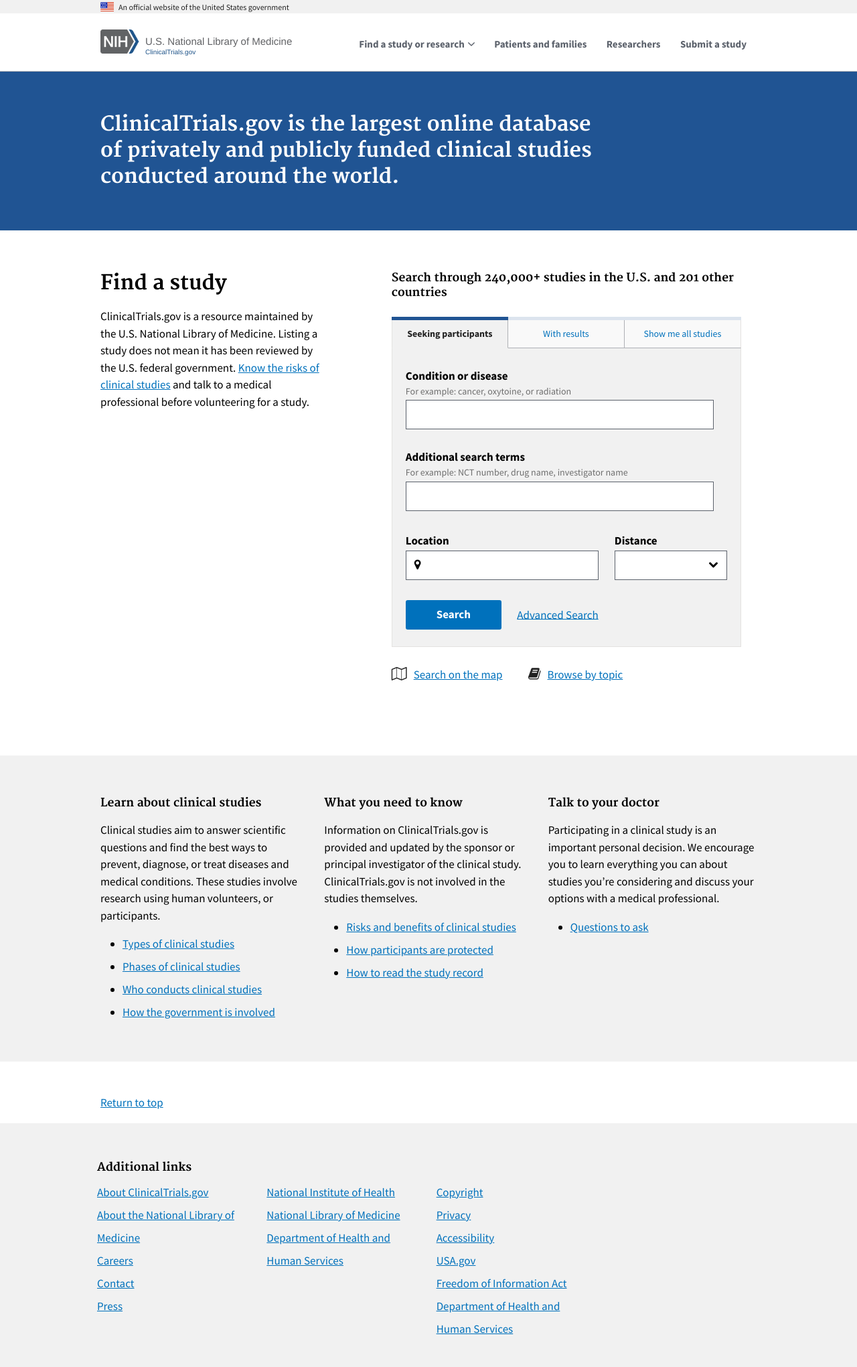
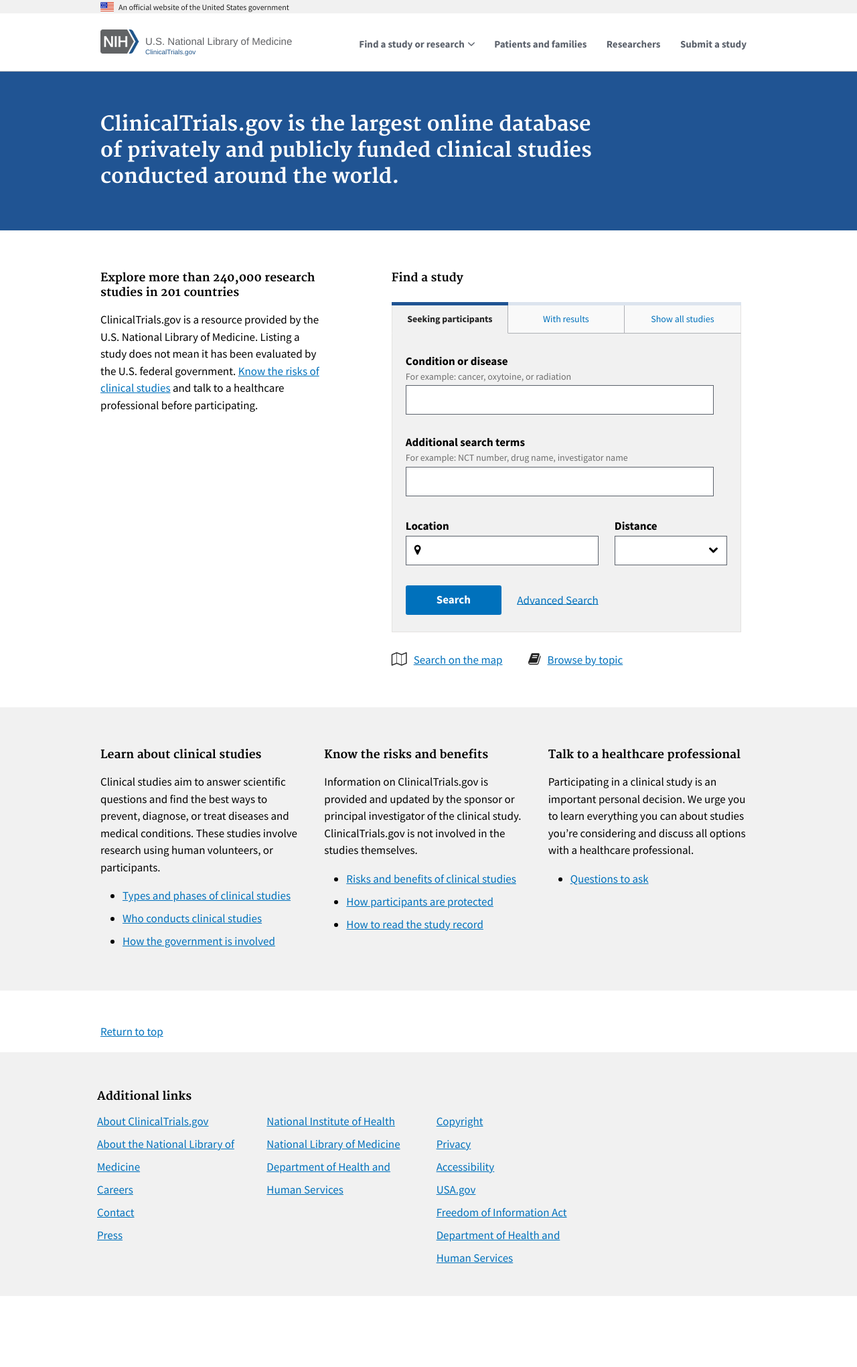
Before and after one commit to 18F/clinical-trials-prototype, a Jekyll site: the page built from pages/home.md, in a window 1280 px wide. Shown: the whole page at 67% size. Built offline with Jekyll 4.4.1, drawn with Linux system fonts in a browser that asks for light colours; after the commit the page ends 1935 px from its top, so only the background shows below that.

Commit message:
Update homepage content

```diff
--- a/_sass/_custom.scss
+++ b/_sass/_custom.scss
@@ -140,6 +140,10 @@
   > * {
     max-width: 338px;
   }
+
+  h2 {
+    @include h4;
+  }
 }
 
 .search-legend {
@@ -240,7 +244,6 @@
 }
 
 .search-links {
-  margin-bottom: 5rem;
   margin-top: 3rem;
 
   > :first-child {
--- a/pages/home.md
+++ b/pages/home.md
@@ -12,13 +12,13 @@
 <section class="usa-section">
   <div class="usa-grid">
     <div class="usa-width-five-twelfths trial-info">
-      <h2>Find a study</h2>
-      <p>ClinicalTrials.gov is a resource maintained by the U.S. National Library of Medicine. Listing a study does not mean it has been reviewed by the U.S. federal government. <a href="https://clinicaltrials.gov/ct2/about-studies/learn#Considerations">Know the risks of clinical studies</a> and talk to a medical professional before volunteering for a study.</p>
+      <h2>Explore more than 240,000 research studies in 201 countries</h2>
+      <p>ClinicalTrials.gov is a resource provided by the U.S. National Library of Medicine. Listing a study does not mean it has been evaluated by the U.S. federal government. <a href="https://clinicaltrials.gov/ct2/about-studies/learn#Considerations">Know the risks of clinical studies</a> and talk to a healthcare professional before participating.</p>
     </div>
     <div class="usa-width-seven-twelfths">
       <form class="form-search-home" action="{{ site.baseurl }}/search-results/">
         <fieldset class="fieldset-search">
-          <legend class="search-legend">Search through 240,000+ studies in the U.S. and 201 other countries</legend>
+          <legend class="search-legend">Find a study</legend>
           <fieldset class="usa-fieldset-inputs usa-fieldset-tabs">
             <legend class="usa-sr-only">Study Status</legend>
             <ul class="usa-unstyled-list">
@@ -32,7 +32,7 @@
               </li>
               <li>
                 <input id="study-all" type="radio" name="study-status" value="all-studies">
-                <label class="label-radio" for="study-all">Show me all studies</label>
+                <label class="label-radio" for="study-all">Show all studies</label>
               </li>
             </ul>
           </fieldset>
@@ -81,8 +81,7 @@
       <h2>Learn about clinical studies</h2>
       <p>Clinical studies aim to answer scientific questions and find the best ways to prevent, diagnose, or treat diseases and medical conditions. These studies involve research using human volunteers, or participants.</p>
       <ul>
-        <li><a href="">Types of clinical studies</a></li>
-        <li><a href="#">Phases of clinical studies</a></li>
+        <li><a href="">Types and phases of clinical studies</a></li>
         <li><a href="#">Who conducts clinical studies</a></li>
         <li><a href="#">How the government is involved</a></li>
       </ul>
@@ -91,11 +90,11 @@
 <!--       <div class="info-callouts-img">
         {% include svg/clipboard.svg %}
       </div> -->
-      <h2>What you need to know</h2>
-      <p>Information on ClinicalTrials.gov is provided and updated by the sponsor or principal investigator of the clinical study. ClinicalTrials.gov is not involved in the studies themselves. </p>
+      <h2>Know the risks and benefits</h2>
+      <p>Information on ClinicalTrials.gov is provided and updated by the sponsor or principal investigator of the clinical study. ClinicalTrials.gov is not involved in the studies themselves.</p>
       <ul>
         <li><a href="">Risks and benefits of clinical studies</a></li>
-        <li><a href="">How participants are protected </a></li>
+        <li><a href="">How participants are protected</a></li>
         <li><a href="">How to read the study record</a></li>
       </ul>
     </section>
@@ -103,8 +102,8 @@
 <!--       <div class="info-callouts-img">
         {% include svg/phone.svg %}
       </div> -->
-      <h2>Talk to your doctor</h2>
-      <p>Participating in a clinical study is an important personal decision. We encourage you to learn everything you can about studies you’re considering and discuss your options with a medical professional.</p>
+      <h2>Talk to a healthcare professional</h2>
+      <p>Participating in a clinical study is an important personal decision. We urge  you to learn everything you can about studies you’re considering and discuss all options with a healthcare professional.</p>
       <ul>
         <li><a href="">Questions to ask</a></li>
       </ul>
```
